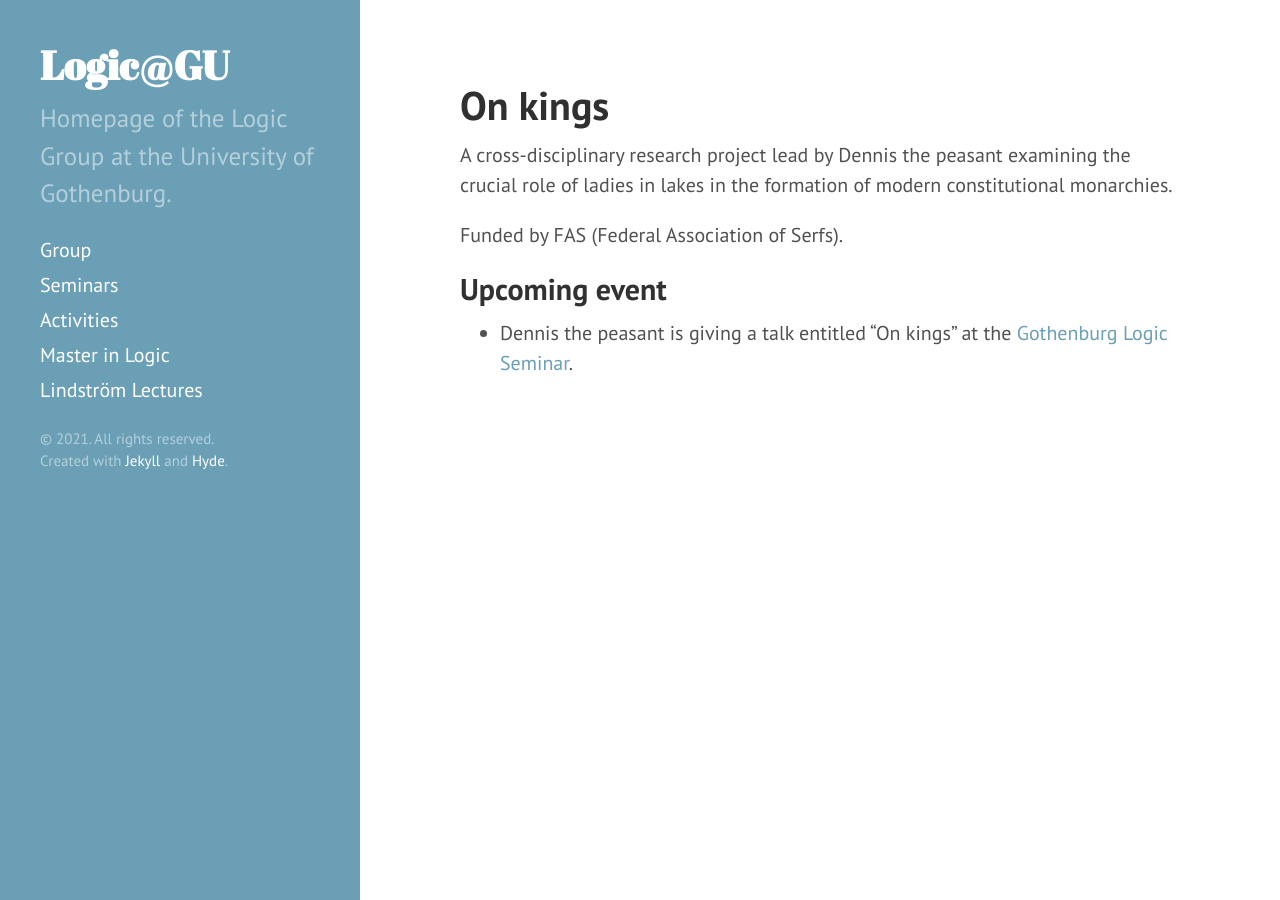
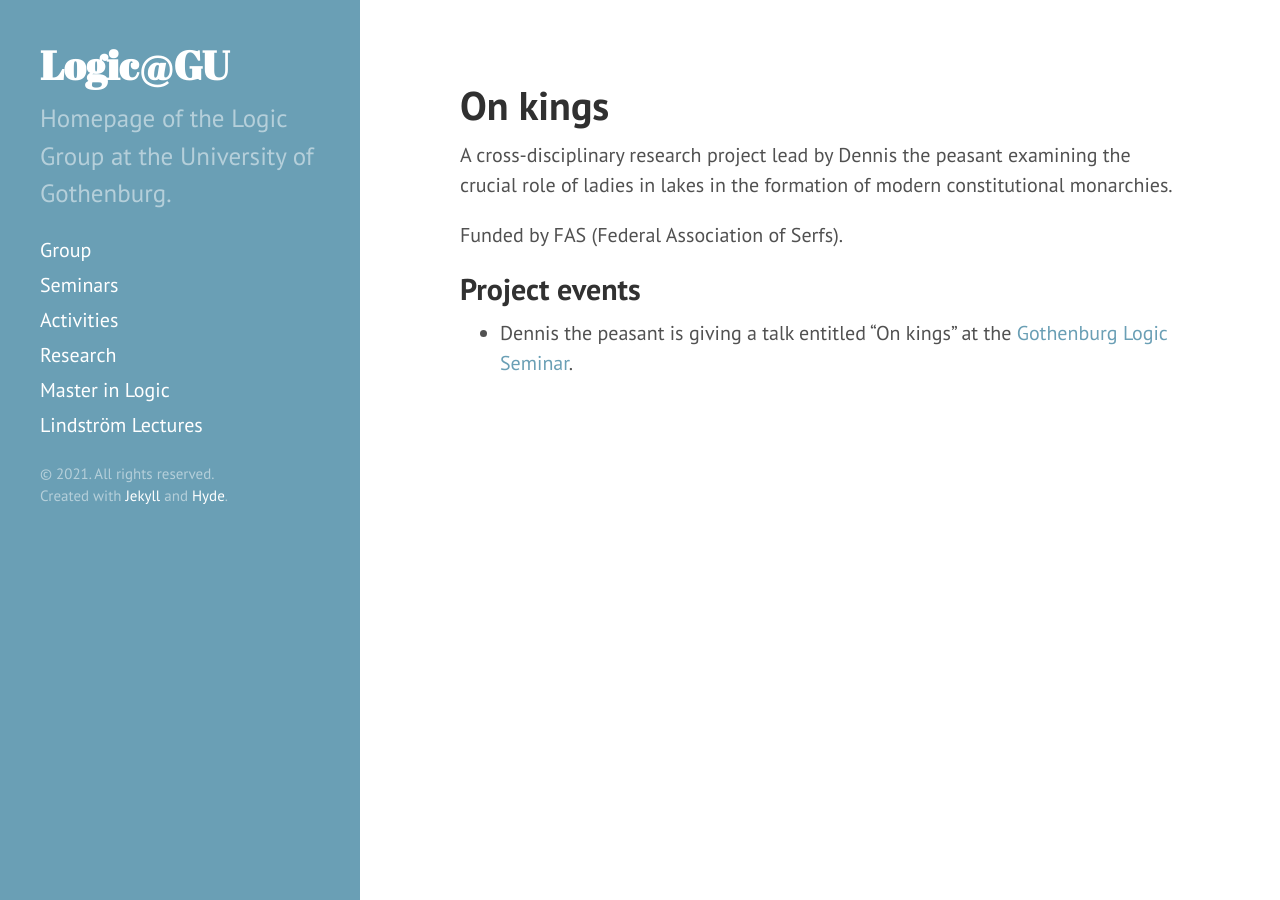
Before and after one commit to greleigh/Logic-GU, a Jekyll site: the page built from _projects/on-kings.md, in a window 1280 px wide. Built offline with Jekyll 4.4.1, drawn with Linux system fonts in a browser that asks for light colours.

Commit message:
Add projects to nav.

```diff
--- a/_data/navigation.yml
+++ b/_data/navigation.yml
@@ -6,6 +6,8 @@
   link: seminars
 - name: Activities
   link: activities
+- name: Research
+  link: research
 - name: Master in Logic
   link: MiL
 - name: Lindström Lectures
--- a/_projects/on-kings.md
+++ b/_projects/on-kings.md
@@ -9,6 +9,6 @@ A cross-disciplinary research project lead by {{ page.pi }} examining the crucia
 
 Funded by FAS ({{ page.funder }}).
 
-## Upcoming event
+## Project events
 
 * {{ page.pi }} is giving a talk entitled "On kings" at the [Gothenburg Logic Seminar]({% link _seminars/2021-06-14-dennis-the-peasant.markdown %}).
```
